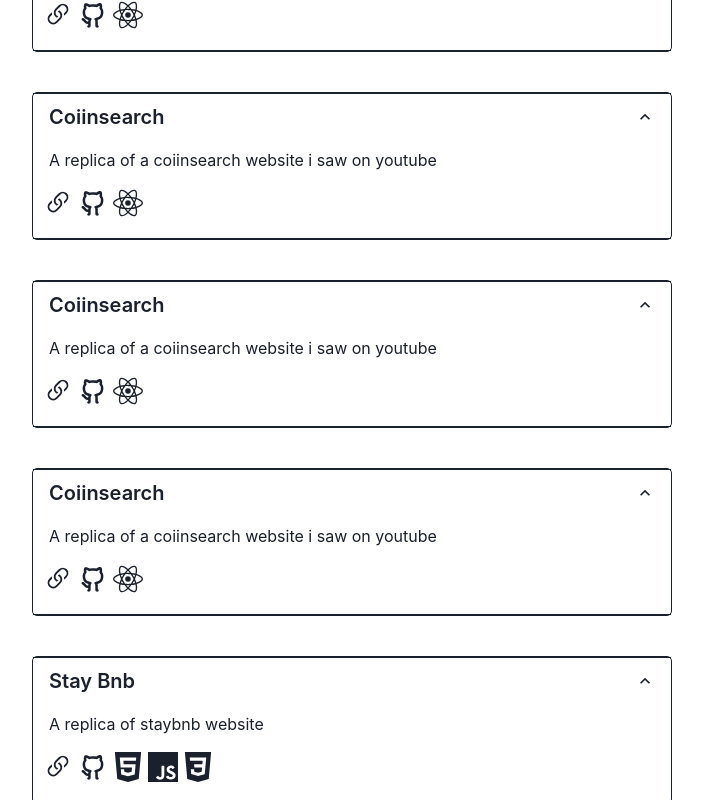
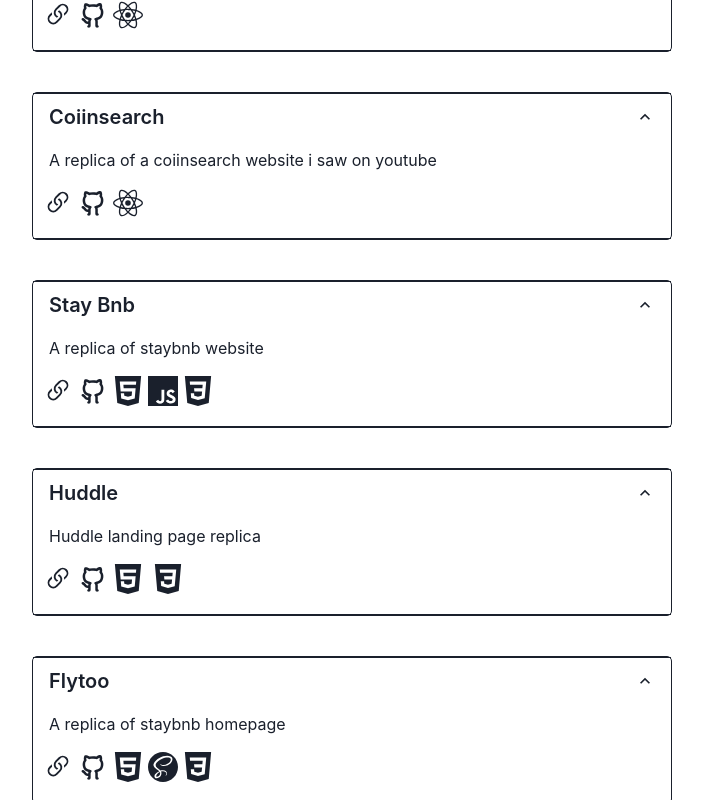
Before and after one commit to devtofunmi/myportfolio, a React (Vite) app: page / in a window 1280 px wide. Shown: the part 1409-2209 px from the top of the page, without its empty margins (288-991 px from the left). Built offline with nearby package versions, Linux system fonts and the light colour scheme.

Commit message:
remove two projects

```diff
--- a/src/component/projectsData.jsx
+++ b/src/component/projectsData.jsx
@@ -24,22 +24,6 @@ const theData = [
     link: "https://easybannk.netlify.app",
     gitlink: "https://github.com/devtofunmi",
     description: "Easy Bank Landing Page replica",
-    tools: <SiReact />,
-  },
-  {
-    logo: "",
-    name: "Coiinsearch",
-    link: "https://coiinsearch.netlify.app",
-    gitlink: "https://github.com/devtofunmi",
-    description: "A replica of a coiinsearch website i saw on youtube",
-    tools: <SiReact />,
-  },
-  {
-    logo: "",
-    name: "Coiinsearch",
-    link: "https://coiinsearch.netlify.app",
-    gitlink: "https://github.com/devtofunmi",
-    description: "A replica of a coiinsearch website i saw on youtube",
     tools: <SiReact />,
   },
   {
```
